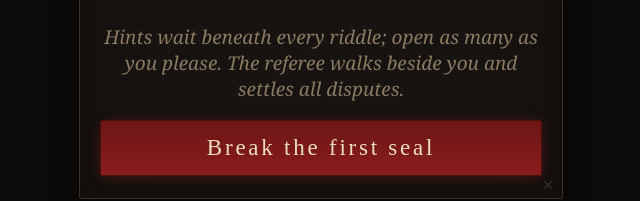
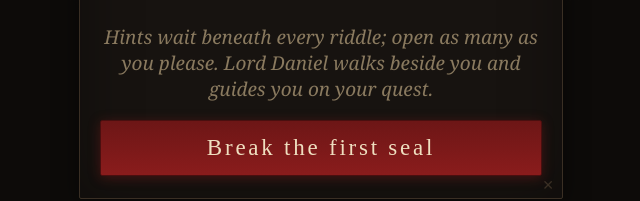
Before and after one commit to danielwaltersjdm/bsq-x7k3v9, a plain HTML site: page index.html in a window 1280 px wide. Shown: the part 676-877 px from the top of the page, 319-959 px from the left. Drawn offline with Linux system fonts and the light colour scheme; a web font is replaced by a local one.

Commit message:
Start screen: Lord Daniel walks beside you

```diff
--- a/index.html
+++ b/index.html
@@ -554,7 +554,7 @@ function render(){
       <div class="card center">
         ${portraitHTML("St. Mary")}
         <p class="riddle" style="text-align:left">Claire. A quest is laid before you.\nThe dead, the witch, the iron harvest\nall wait to learn the victor's name.</p>
-        <p class="small" style="margin:14px 0 4px">Hints wait beneath every riddle; open as many as you please.\nThe referee walks beside you and settles all disputes.</p>
+        <p class="small" style="margin:14px 0 4px">Hints wait beneath every riddle; open as many as you please.\nLord Daniel walks beside you and guides you on your quest.</p>
         <button class="btn-primary" style="margin-top:14px" onclick="begin()">Break the first seal</button>
       </div>
       ${geoBanner()}`;
```
